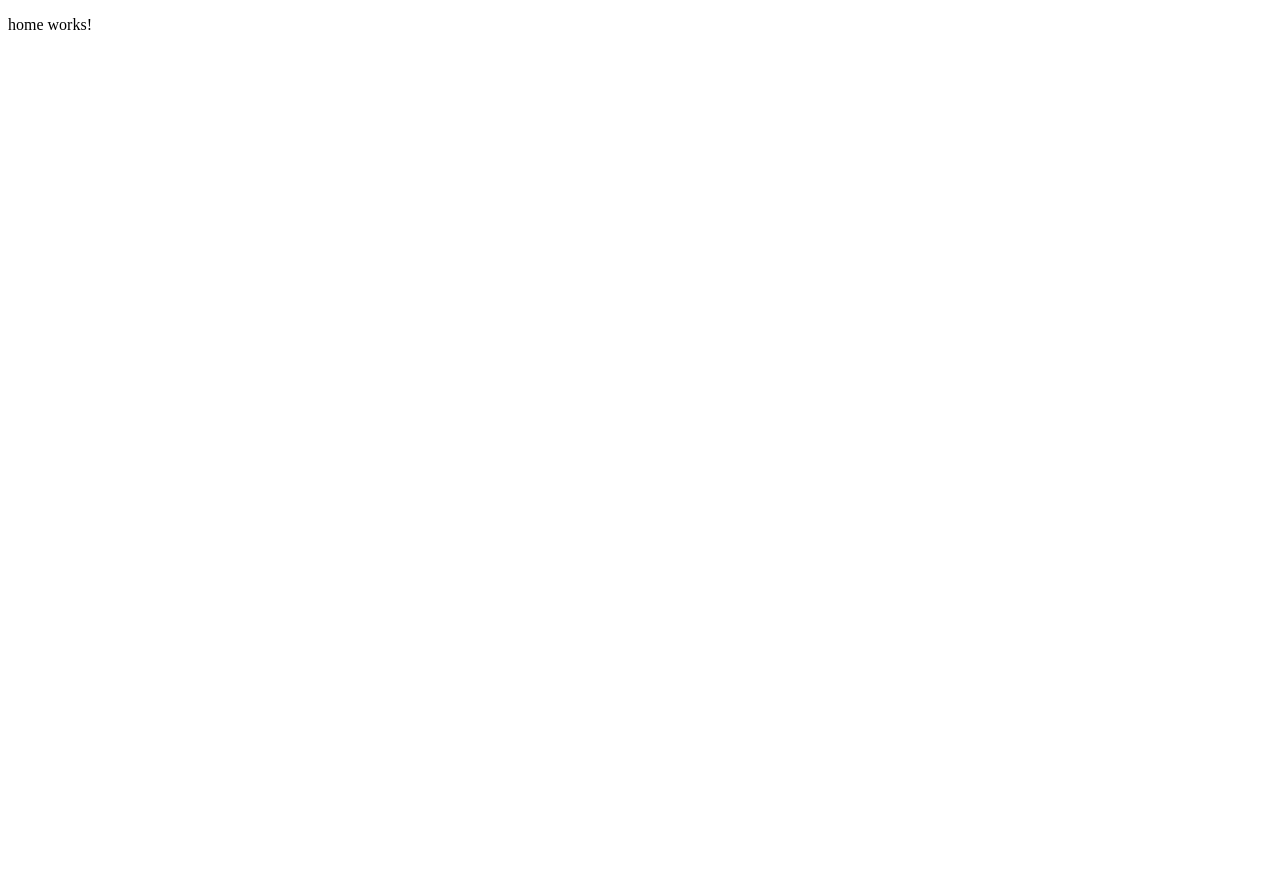
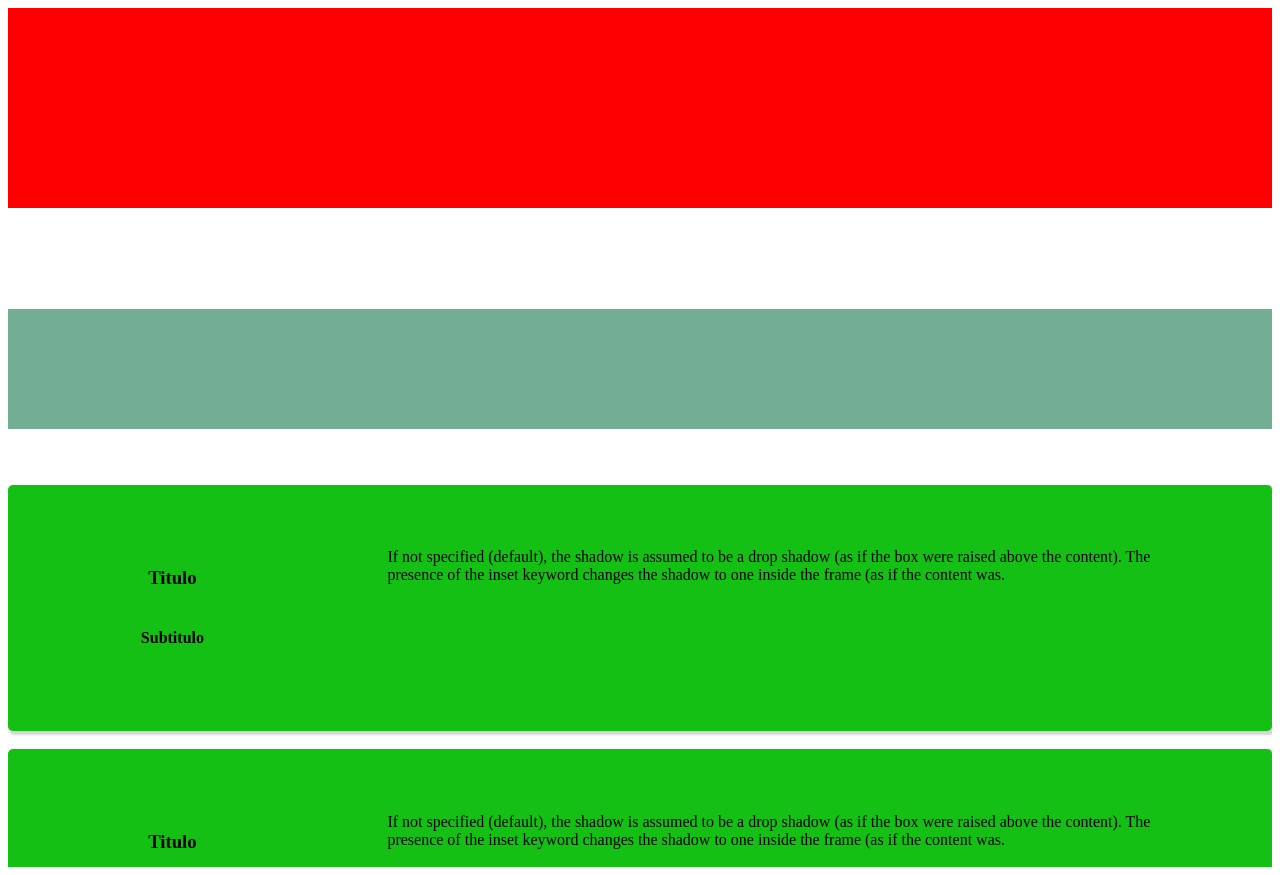
Before and after one commit to Edvaldoivso/PlantilApp, an Angular app: page /home in a window 1280 px wide. Before the commit the page ends 800 px from the top, so only its background shows below. Built offline with nearby package versions, Linux system fonts and the light colour scheme.

Commit message:
Criação dos Cards e Divisão no front

```diff
--- a/src/app/app.module.ts
+++ b/src/app/app.module.ts
@@ -6,13 +6,15 @@ import { AppComponent } from './app.component';
 import { HomeComponent } from './home/home.component';
 import { GadgetsComponent } from './gadgets/gadgets.component';
 import { AuthenticationComponent } from './authentication/authentication.component';
+import { CardComponent } from './card/card.component';
 
 @NgModule({
   declarations: [
     AppComponent,
     HomeComponent,
     GadgetsComponent,
-    AuthenticationComponent
+    AuthenticationComponent,
+    CardComponent
   ],
   imports: [
     BrowserModule,
--- /dev/null
+++ b/src/app/card/card.component.html
@@ -0,0 +1,24 @@
+<div class="bodyCard">
+
+    <div class="destaque">
+
+        <div class="Icon">
+            <h3>{{tituloCard}}</h3>
+        </div>
+        <div class="resumo">
+            <h4>{{subtituloCard}}</h4>
+        </div>
+
+    </div>
+
+
+    <div class="extraInfo">
+        <div class="detalhes">
+            {{conteudoCard}}
+        </div>
+    </div>
+
+
+
+
+</div>
--- /dev/null
+++ b/src/app/card/card.component.scss
@@ -0,0 +1,22 @@
+.bodyCard {
+    background-color: rgb(20, 192, 20);
+    border-radius: 5px;
+    min-height: 100px;
+    box-shadow: 2px 2px 2px 2px rgba(78, 78, 78, 0.238);
+    display: flex;
+    flex-direction: row;
+    padding: 5%;
+}
+
+
+.destaque {
+    width: 30%;
+    display: flex;
+    flex-direction: column;
+    align-items: center;
+}
+
+.extraInfo {
+    margin: 0% 0% 0% 10%;
+    justify-content: flex-end;
+}
--- /dev/null
+++ b/src/app/card/card.component.ts
@@ -0,0 +1,28 @@
+import { Component, OnInit } from '@angular/core';
+
+@Component({
+  selector: 'app-card',
+  templateUrl: './card.component.html',
+  styleUrls: ['./card.component.scss']
+})
+export class CardComponent implements OnInit {
+
+  public tituloCard = "Titulo"
+  public subtituloCard = "Subtitulo"
+  public conteudoCard = `If not specified (default),
+   the shadow is assumed to be a drop shadow (as if the box were raised above the content).
+    The presence of the inset keyword changes the shadow to one inside the frame
+    (as if the content was.`
+
+  public constructor() { }
+
+
+  ngOnInit(): void {
+    console.log('iniciado Card');
+
+  }
+
+
+
+
+}
--- a/src/app/home/home.component.html
+++ b/src/app/home/home.component.html
@@ -1 +1,19 @@
-<p>home works!</p>
+<div class="body">
+
+    <div class="scrollHorizontal">
+
+    </div>
+
+    <div class="acessos">
+
+    </div>
+
+    <div class="cards">
+
+        <app-card class="cardItem"></app-card>
+        <app-card class="cardItem"></app-card>
+        <app-card class="cardItem"></app-card>
+        <app-card class="cardItem"></app-card>
+    </div>
+
+</div>
--- a/src/app/home/home.component.scss
+++ b/src/app/home/home.component.scss
@@ -0,0 +1,21 @@
+.scrollHorizontal {
+    background-color: red;
+    height: 25vh;
+    margin: 0% 0% 8% 0%;
+}
+
+.acessos {
+    background-color: rgb(114, 174, 148);
+    height: 15vh;
+    margin: 0% 0% 3% 0%;
+}
+
+.cards {
+    height: 50vh;
+    overflow-y: scroll;
+}
+
+
+.cardItem {
+    padding: 3%;
+}
```
Also changed, not shown: 1 other file (tests, documents, lock files or other folders).
